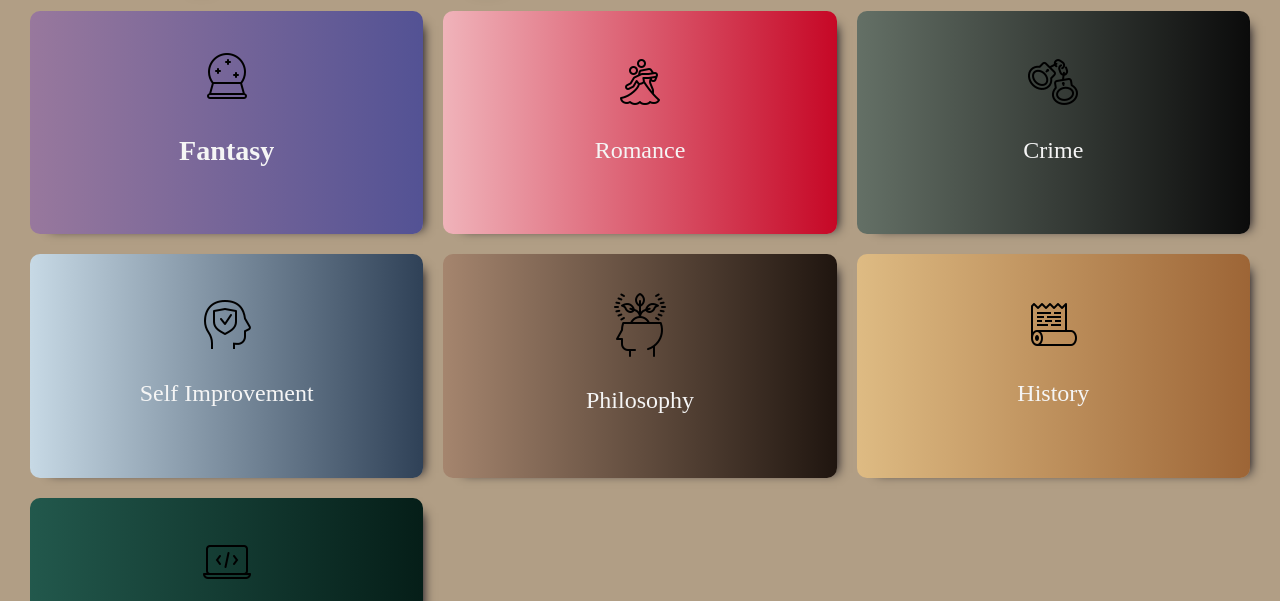
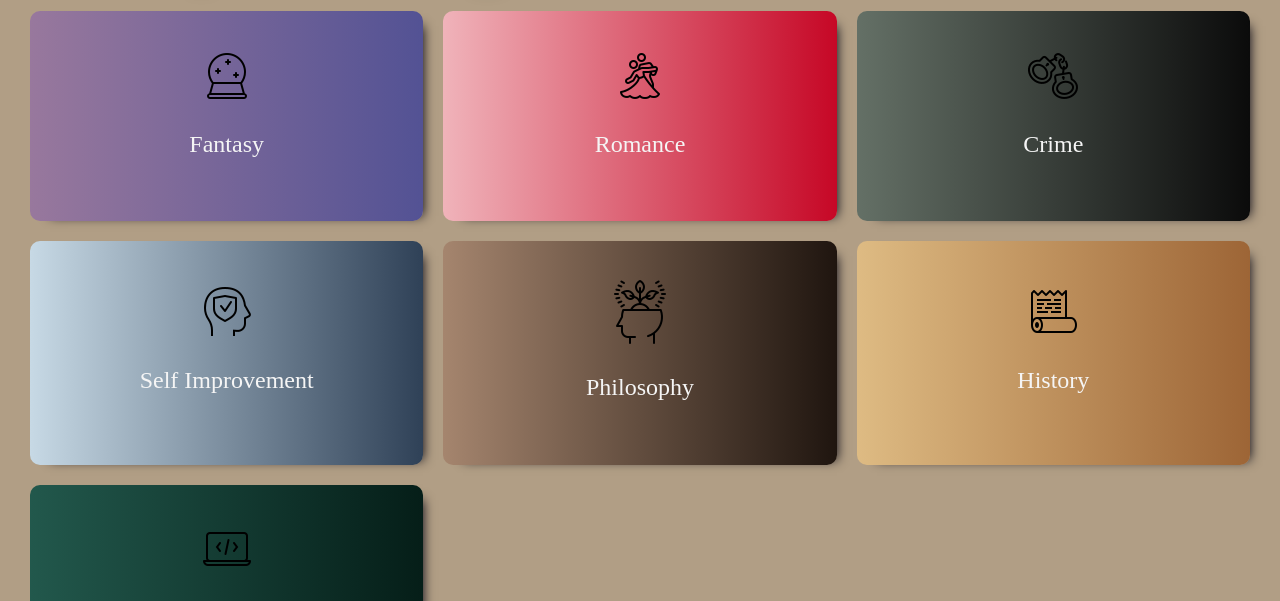
Before and after one commit to habebanaser613-lgtm/fair, a plain HTML site: page bookCategories.html in a window 1280 px wide. Shown: the part 165-766 px from the top of the page. Drawn offline with Linux system fonts and the light colour scheme.

Commit message:
silly edit

```diff
--- a/bookCategories.html
+++ b/bookCategories.html
@@ -41,8 +41,8 @@
                          <!-- <video src="Authors/Fantasy/fantasyv" muted></video> -->
                     </div>
                     <div class="genre" >
-                        <h3> Fantasy</h3>
-                </div>
+                        <p> Fantasy</p>
+                    </div>
                 </a>
             </div>
             <div class="ro">
```
